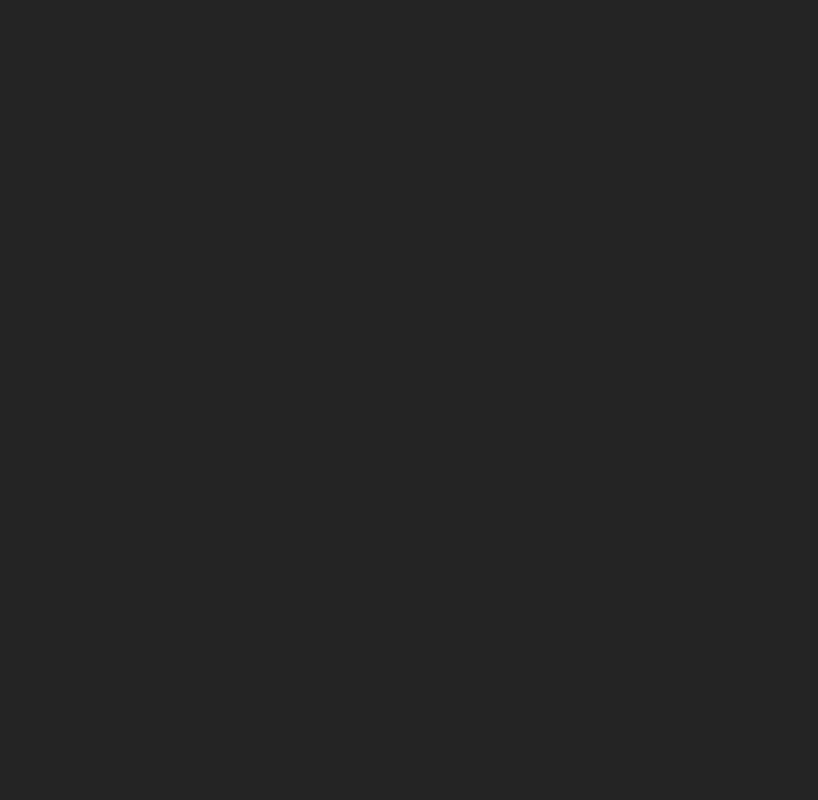
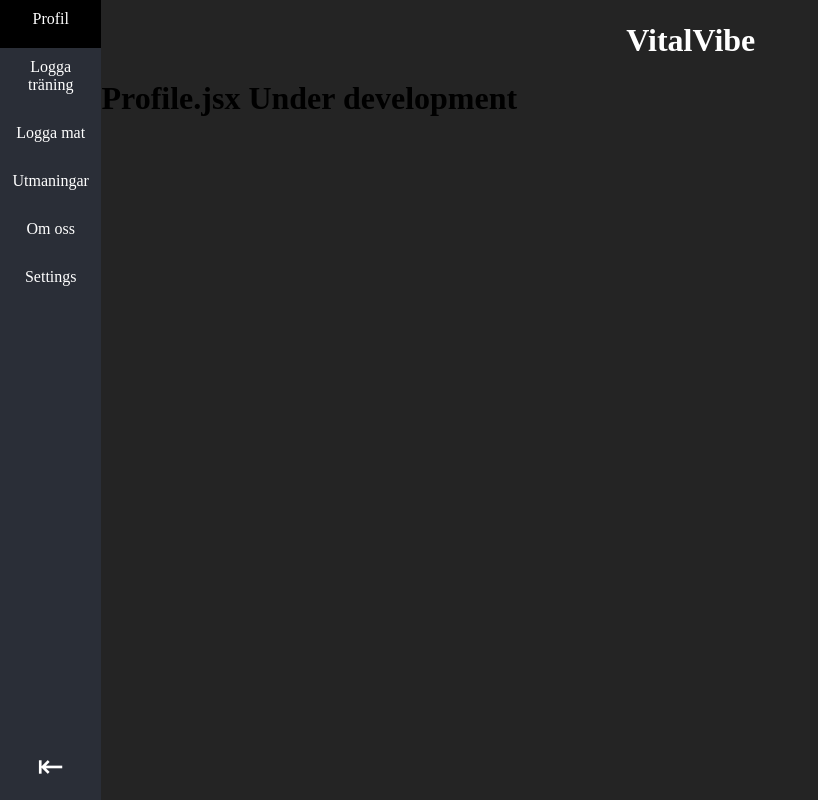
Before and after one commit to johnsson84/VitalVibe_Frontend, a React (Vite) app: page /profile in a window 1280 px wide. Before the commit this address had no page. Shown: the whole page, without its empty margins (0-818 px from the left). Built offline with nearby package versions, Linux system fonts and the light colour scheme.

Commit message:
various stuff

```diff
--- a/src/VitalVibeApp.jsx
+++ b/src/VitalVibeApp.jsx
@@ -11,6 +11,7 @@ import { ActivityProvider } from "./context/TrainingContext";
 import Loginpage from "./pages/loginpage/Loginpage";
 import HomePage from "./pages/HomePage";
 import AddTraining from "./components/training/AddTraining";
+import Profile from "./components/profile/Profile";
 
 function VitalVibeApp() {
   return (
@@ -23,12 +24,28 @@ function VitalVibeApp() {
                 <Route path="/login" element={<Loginpage />}></Route>
                 {/* <Route path="/register" element={<RegisterPage />}></Route> */}
                 {/* <Route path="forgot-password" element={<ForgotPasswordPage />}></Route> */}
-                <Route path="/home" element={<HomePage />}>
-                  <Route index element={<AddTraining></AddTraining>}></Route>{" "}
+                <Route path="/profile" element={<HomePage />}>
+                  <Route index element={<Profile></Profile>}></Route>{" "}
                   {/** Ändra AddTraining till Profile komponenten */}
                   <Route
-                    path="/home/training"
+                    path="/profile/training"
                     element={<AddTraining></AddTraining>}
+                  ></Route>
+                  <Route
+                    path="/profile/food"
+                    element={""}
+                  ></Route>
+                  <Route
+                    path="/profile/challenges"
+                    element={""}
+                  ></Route>
+                  <Route
+                    path="/profile/about"
+                    element={""}
+                  ></Route>
+                  <Route
+                    path="/profile/settings"
+                    element={""}
                   ></Route>
                 </Route>
               </Routes>
--- a/src/components/header/Header.css
+++ b/src/components/header/Header.css
@@ -1,9 +1,9 @@
 header {
     display: flex;
     justify-content: center;
-    background-color: black;
+    /* background-color: black; */
     color: white;
     align-items: center;
-    border-bottom: 1px solid white;
+    /* border-bottom: 1px solid white; */
     height: 100%;
 }
--- /dev/null
+++ b/src/components/profile/Profile.jsx
@@ -0,0 +1,10 @@
+import './Profile.css';
+
+const Profile = () => {
+
+    return (
+        <h1>Profile.jsx Under development</h1>
+    )
+}
+
+export default Profile;
--- a/src/components/sidebar/Sidebar.css
+++ b/src/components/sidebar/Sidebar.css
@@ -1,13 +1,12 @@
 .side-main {
     display: flex;
     flex-direction: column;
-    background-color: white;
-    border-right: 1px solid white;
+    background-color: #2A2E37;
+    /* border-right: 1px solid white; */
     height: 100%;
 }
 nav {
-    background-color: white;
-    color: black;
+    background-color: #2A2E37;
     display: flex;
     flex-direction: column;
     height: 100%;
@@ -16,7 +15,8 @@ nav {
     text-align: center;
     padding: 10px 10px 20px 10px;
     text-decoration: none;
-    color: black;
+    color: white;
+    background-color: #2A2E37;
 }
 .sideLink:hover {
     background-color: black;
@@ -38,6 +38,6 @@ nav {
     font-size: 2em;
     padding: 10px;
     border: none;
-    background-color: white;
-    color: black;
+    background-color: #2A2E37;
+    color: white;
 }
--- a/src/components/sidebar/Sidebar.jsx
+++ b/src/components/sidebar/Sidebar.jsx
@@ -40,20 +40,23 @@ const Sidebar = () => {
         <nav>
           {/** Maybe we change text to icons later? */}
 
-          <Link className={panelStatus === 1 ? "sideLink" : "sideLinkHide"} to="/home/training">
-            Logga träning
-          </Link>
-          <Link className={panelStatus === 1 ? "sideLink" : "sideLinkHide"} to="/food">
-            Logga mat
-          </Link>
-          <Link className={panelStatus === 1 ? "sideLink" : "sideLinkHide"} to="/challenges">
-            Utmaningar
-          </Link>
           <Link className={panelStatus === 1 ? "sideLink" : "sideLinkHide"} to="/profile">
             Profil
           </Link>
-          <Link className={panelStatus === 1 ? "sideLink" : "sideLinkHide"} to="/about">
+          <Link className={panelStatus === 1 ? "sideLink" : "sideLinkHide"} to="/profile/training">
+            Logga träning
+          </Link>
+          <Link className={panelStatus === 1 ? "sideLink" : "sideLinkHide"} to="/profile/food">
+            Logga mat
+          </Link>
+          <Link className={panelStatus === 1 ? "sideLink" : "sideLinkHide"} to="/profile/challenges">
+            Utmaningar
+          </Link>
+          <Link className={panelStatus === 1 ? "sideLink" : "sideLinkHide"} to="/profile/about">
             Om oss
+          </Link>
+          <Link className={panelStatus === 1 ? "sideLink" : "sideLinkHide"} to="/profile/settings">
+            Settings
           </Link>
         </nav>
         {showPanel()}
--- a/src/context/themeColor/ThemeColorContext.jsx
+++ b/src/context/themeColor/ThemeColorContext.jsx
@@ -15,7 +15,7 @@ const ThemeColorProvider = ({children}) => {
                 setThemeColor('#198891')
                 break;
             case 2 :
-                setThemeColor('#198891')
+                setThemeColor('#FF3C3C')
                 break;
         }
     }, []);
--- a/src/pages/loginpage/Loginpage.jsx
+++ b/src/pages/loginpage/Loginpage.jsx
@@ -46,10 +46,11 @@ const Loginpage = () => {
       localStorage.setItem("loggedInUserId", data.id);
       console.log("User login: " + username);
       console.log("userId: " + data.id);
+      console.log("theme: " + data.themeColor);
 
       //this will redirect the user to home page
 
-      await navigate("/home");
+      await navigate("/profile");
       window.location.reload();
     } catch (err) {
       if (err.response && err.response.data && err.response.data.message) {
```
Also changed, not shown: src/components/profile/Profile.css (added).
